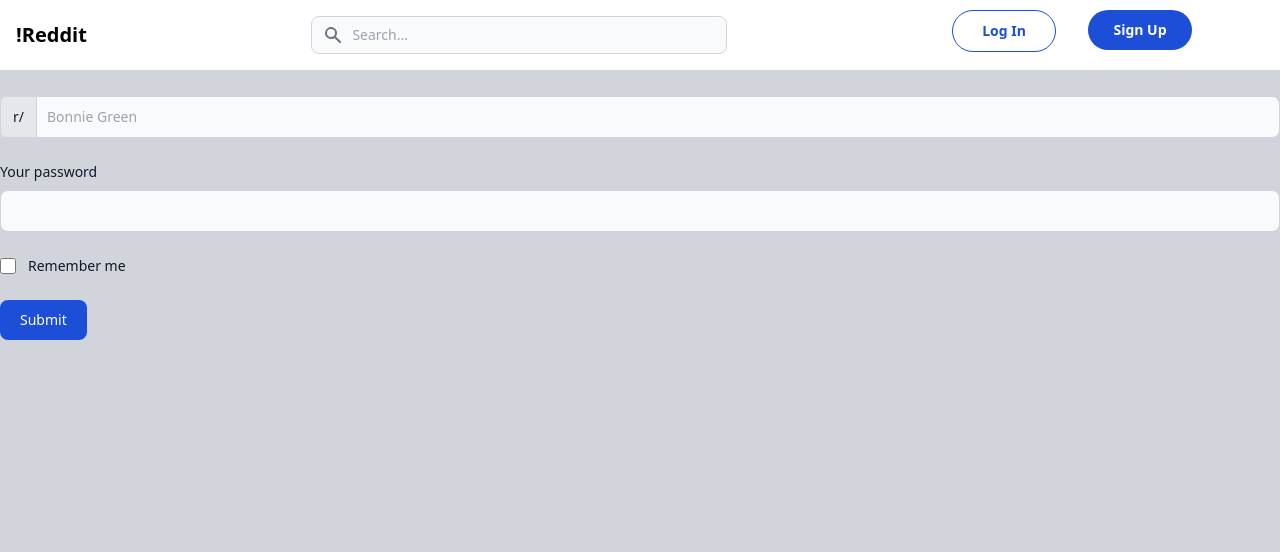
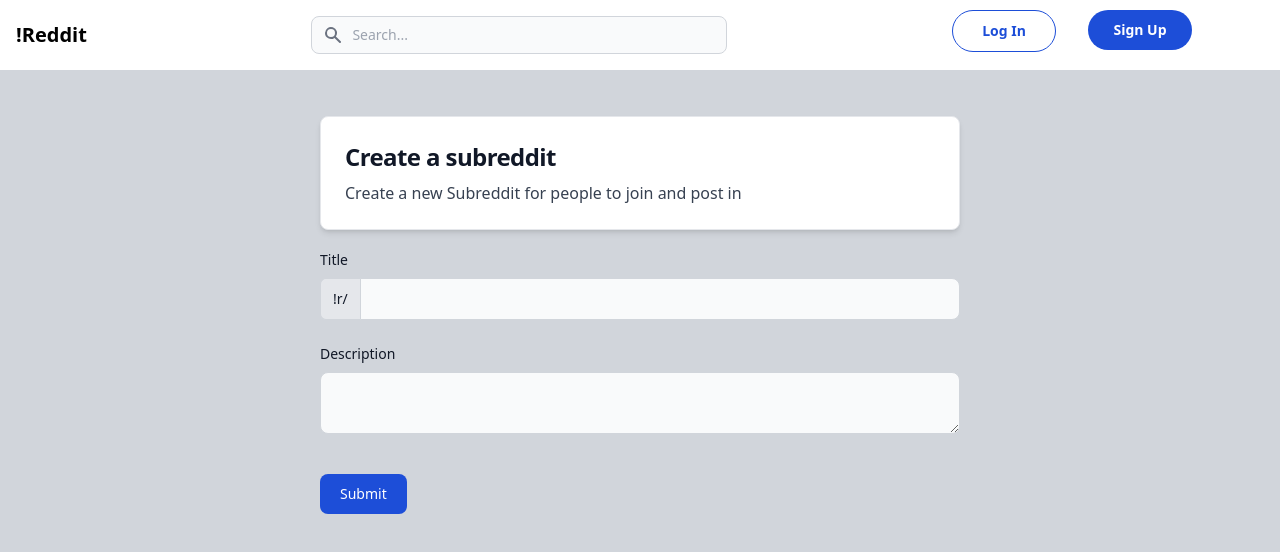
Before and after one commit to Mouaad-HAFID/Simple-Reddit, an Angular app: page /subreddit/add in a window 1280 px wide. Shown: the top 552 px of the page. Built offline with nearby package versions, Linux system fonts and the light colour scheme.

Commit message:
Adding creation components and updated styling

```diff
--- a/src/app/dashboard/components/create-post/create-post.component.html
+++ b/src/app/dashboard/components/create-post/create-post.component.html
@@ -1 +1,84 @@
-<p>create-post works!</p>
+<form
+  [formGroup]="createPostForm"
+  (ngSubmit)="onSubmit()"
+  #form="ngForm"
+  class="w-1/2 m-auto"
+>
+  <div
+    href="#"
+    class="block p-6 my-5 w-full bg-white rounded-lg border border-gray-200 shadow-md hover:bg-gray-100 dark:bg-gray-800 dark:border-gray-700 dark:hover:bg-gray-700"
+  >
+    <h5
+      class="mb-2 text-2xl font-bold tracking-tight text-gray-900 dark:text-white"
+    >
+      Create a new post
+    </h5>
+    <p class="font-normal text-gray-700 dark:text-gray-400">
+      Share your ideas with other members on this Subreddit
+    </p>
+  </div>
+  <div class="mb-6">
+    <label
+      for="title"
+      class="block mb-2 text-sm font-medium text-gray-900 dark:text-gray-300"
+      >Post title</label
+    >
+    <input
+      type="test"
+      id="title"
+      class="bg-gray-50 border border-gray-300 text-gray-900 text-sm rounded-lg focus:ring-blue-500 focus:border-blue-500 block w-full p-2.5 dark:bg-gray-700 dark:border-gray-600 dark:placeholder-gray-400 dark:text-white dark:focus:ring-blue-500 dark:focus:border-blue-500"
+      formControlName="title"
+    />
+    <ng-container *ngIf="showErrors(form.control.controls['title'])">
+      <p class="mt-2 text-sm text-red-600 dark:text-red-500">
+        <span class="font-medium">Oops!</span> This field is required!
+      </p>
+      <p class="mt-2 text-sm text-red-600 dark:text-red-500">
+        <span class="font-medium">Oops!</span> Title is too short! Minimum
+        length is 3 characters!
+      </p>
+    </ng-container>
+  </div>
+  <label
+    for="subreddits"
+    class="block mb-2 text-sm font-medium text-gray-900 dark:text-gray-400"
+    >Select a subreddit</label
+  >
+  <select
+    id="subreddits"
+    class="bg-gray-50 border border-gray-300 text-gray-900 text-sm rounded-lg focus:ring-blue-500 focus:border-blue-500 block w-full p-2.5 dark:bg-gray-700 dark:border-gray-600 dark:placeholder-gray-400 dark:text-white dark:focus:ring-blue-500 dark:focus:border-blue-500"
+    formControlName="subredditId"
+  >
+    <option *ngFor="let subreddit of subreddits" [value]="subreddit.id">
+      {{ subreddit.name }}
+    </option>
+  </select>
+  <ng-container *ngIf="showErrors(form.control.controls['subredditId'])">
+    <p class="mt-2 text-sm text-red-600 dark:text-red-500">
+      <span class="font-medium">Oops!</span> This field is required!
+    </p>
+    <p class="mt-2 text-sm text-red-600 dark:text-red-500">
+      <span class="font-medium">Oops!</span> Title is too short! Minimum length
+      is 3 characters!
+    </p>
+  </ng-container>
+
+  <label
+    for="content"
+    class="block mb-2 text-sm font-medium text-gray-900 dark:text-gray-400"
+    >Your message</label
+  >
+  <textarea
+    id="content"
+    rows="4"
+    class="block p-2.5 w-full text-sm text-gray-900 bg-gray-50 rounded-lg border border-gray-300 focus:ring-blue-500 focus:border-blue-500 dark:bg-gray-700 dark:border-gray-600 dark:placeholder-gray-400 dark:text-white dark:focus:ring-blue-500 dark:focus:border-blue-500"
+    placeholder="Share your thoughts..."
+    formControlName="content"
+  ></textarea>
+  <button
+    type="submit"
+    class="my-4 text-white bg-blue-700 hover:bg-blue-800 focus:ring-4 focus:outline-none focus:ring-blue-300 font-medium rounded-lg text-sm w-full sm:w-auto px-5 py-2.5 text-center dark:bg-blue-600 dark:hover:bg-blue-700 dark:focus:ring-blue-800"
+  >
+    Submit
+  </button>
+</form>
--- a/src/app/dashboard/components/create-subreddit/create-subreddit.component.html
+++ b/src/app/dashboard/components/create-subreddit/create-subreddit.component.html
@@ -1,51 +1,71 @@
-<form>
+<form
+  class="w-1/2 m-auto"
+  [formGroup]="subredditForm"
+  (ngSubmit)="onSubmit()"
+  #form="ngForm"
+>
+  <div
+    href="#"
+    class="block p-6 my-5 w-full bg-white rounded-lg border border-gray-200 shadow-md hover:bg-gray-100 dark:bg-gray-800 dark:border-gray-700 dark:hover:bg-gray-700"
+  >
+    <h5
+      class="mb-2 text-2xl font-bold tracking-tight text-gray-900 dark:text-white"
+    >
+      Create a subreddit
+    </h5>
+    <p class="font-normal text-gray-700 dark:text-gray-400">
+      Create a new Subreddit for people to join and post in
+    </p>
+  </div>
   <div class="mb-6">
+    <label
+      for="title"
+      class="block mb-2 text-sm font-medium text-gray-900 dark:text-gray-300"
+      >Title</label
+    >
     <div class="flex">
       <span
         class="inline-flex items-center px-3 text-sm text-gray-900 bg-gray-200 rounded-l-md border border-r-0 border-gray-300 dark:bg-gray-600 dark:text-gray-400 dark:border-gray-600"
       >
-        r/
+        !r/
       </span>
       <input
+        id="title"
+        formControlName="name"
         type="text"
-        id="website-admin"
-        class="rounded-none rounded-r-lg bg-gray-50 border border-gray-300 text-gray-900 focus:ring-blue-500 focus:border-blue-500 block flex-1 min-w-0 w-full text-sm border-gray-300 p-2.5 dark:bg-gray-700 dark:border-gray-600 dark:placeholder-gray-400 dark:text-white dark:focus:ring-blue-500 dark:focus:border-blue-500"
-        placeholder="Bonnie Green"
+        class="rounded-none rounded-r-lg bg-gray-50 border border-gray-300 text-gray-900 focus:ring-blue-500 focus:border-blue-500 block flex-1 min-w-0 w-full text-sm p-2.5 dark:bg-gray-700 dark:border-gray-600 dark:placeholder-gray-400 dark:text-white dark:focus:ring-blue-500 dark:focus:border-blue-500"
       />
     </div>
+    <ng-container *ngIf="showErrors(form.control.controls['name'])">
+      <p class="mt-2 text-sm text-red-600 dark:text-red-500">
+        <span class="font-medium">Oops!</span> This field is required!
+      </p>
+      <p class="mt-2 text-sm text-red-600 dark:text-red-500">
+        <span class="font-medium">Oops!</span> Title is too short! Minimum
+        length is 3 characters!
+      </p>
+    </ng-container>
   </div>
   <div class="mb-6">
     <label
       for="password"
       class="block mb-2 text-sm font-medium text-gray-900 dark:text-gray-300"
-      >Your password</label
+      >Description</label
     >
-    <input
-      type="password"
-      id="password"
+    <textarea
+      formControlName="description"
+      type="text"
       class="bg-gray-50 border border-gray-300 text-gray-900 text-sm rounded-lg focus:ring-blue-500 focus:border-blue-500 block w-full p-2.5 dark:bg-gray-700 dark:border-gray-600 dark:placeholder-gray-400 dark:text-white dark:focus:ring-blue-500 dark:focus:border-blue-500"
-      required=""
-    />
-  </div>
-  <div class="flex items-start mb-6">
-    <div class="flex items-center h-5">
-      <input
-        id="remember"
-        aria-describedby="remember"
-        type="checkbox"
-        class="w-4 h-4 bg-gray-50 rounded border border-gray-300 focus:ring-3 focus:ring-blue-300 dark:bg-gray-700 dark:border-gray-600 dark:focus:ring-blue-600 dark:ring-offset-gray-800"
-        required=""
-      />
-    </div>
-    <div class="ml-3 text-sm">
-      <label for="remember" class="font-medium text-gray-900 dark:text-gray-300"
-        >Remember me</label
-      >
-    </div>
+    ></textarea>
+    <ng-container *ngIf="showErrors(form.control.controls['description'])">
+      <p class="mt-2 text-sm text-red-600 dark:text-red-500">
+        <span class="font-medium">Oops!</span> This field is required!
+      </p>
+    </ng-container>
   </div>
   <button
     type="submit"
-    class="text-white bg-blue-700 hover:bg-blue-800 focus:ring-4 focus:outline-none focus:ring-blue-300 font-medium rounded-lg text-sm w-full sm:w-auto px-5 py-2.5 text-center dark:bg-blue-600 dark:hover:bg-blue-700 dark:focus:ring-blue-800"
+    class="my-4 text-white bg-blue-700 hover:bg-blue-800 focus:ring-4 focus:outline-none focus:ring-blue-300 font-medium rounded-lg text-sm w-full sm:w-auto px-5 py-2.5 text-center dark:bg-blue-600 dark:hover:bg-blue-700 dark:focus:ring-blue-800"
   >
     Submit
   </button>
--- a/src/app/dashboard/components/create-subreddit/create-subreddit.component.ts
+++ b/src/app/dashboard/components/create-subreddit/create-subreddit.component.ts
@@ -1,15 +1,38 @@
-import { Component, OnInit } from '@angular/core';
+import { Component, OnDestroy, OnInit } from '@angular/core';
+import { FormControl, FormGroup, Validators } from '@angular/forms';
+import { Subscription } from 'rxjs';
+import { Subreddit } from 'src/app/Models/subreddit.model';
+import { SubredditsService } from 'src/app/services/subreddits.service';
 
 @Component({
   selector: 'app-create-subreddit',
   templateUrl: './create-subreddit.component.html',
-  styleUrls: ['./create-subreddit.component.css']
+  styleUrls: ['./create-subreddit.component.css'],
 })
-export class CreateSubredditComponent implements OnInit {
+export class CreateSubredditComponent implements OnInit, OnDestroy {
+  subscription?: Subscription;
+  subredditForm: FormGroup = new FormGroup({
+    name: new FormControl('', [Validators.required, Validators.minLength(3)]),
+    description: new FormControl('', [Validators.required]),
+  });
 
-  constructor() { }
-
-  ngOnInit(): void {
+  constructor(private subredditsService: SubredditsService) {}
+  ngOnDestroy(): void {
+    this.subscription?.unsubscribe();
   }
-
+  showErrors(control: any) {
+    const { dirty, touched, errors } = control;
+    return dirty && touched && errors;
+  }
+  ngOnInit(): void {}
+  onSubmit() {
+    let subredditToAdd: Subreddit = {
+      name: this.subredditForm.value.name,
+      description: this.subredditForm.value.description,
+    };
+    console.log(subredditToAdd);
+    this.subscription = this.subredditsService
+      .createSubreddit(subredditToAdd)
+      .subscribe({ complete: () => this.subredditForm.reset() });
+  }
 }
--- a/src/app/dashboard/components/dashboard-tile/dashboard-tile.component.html
+++ b/src/app/dashboard/components/dashboard-tile/dashboard-tile.component.html
@@ -17,13 +17,13 @@
     </p>
     <div class="flex flex-col w-2/3 m-auto">
       <a
-        href="#"
+        routerLink="subreddit/add"
         class="inline-flex items-center m-1 py-2 px-3 text-sm font-medium text-center text-white bg-blue-700 rounded-lg hover:bg-blue-800 focus:ring-4 focus:outline-none focus:ring-blue-300 dark:bg-blue-600 dark:hover:bg-blue-700 dark:focus:ring-blue-800"
       >
-        Add a subreddit
+        Create a subreddit
       </a>
       <a
-        href="#"
+        routerLink="post/add"
         class="inline-flex items-center m-1 py-2 px-3 text-sm font-medium text-center text-white bg-blue-700 rounded-lg hover:bg-blue-800 focus:ring-4 focus:outline-none focus:ring-blue-300 dark:bg-blue-600 dark:hover:bg-blue-700 dark:focus:ring-blue-800"
       >
         Create a new post
--- a/src/app/dashboard/components/home/home.component.html
+++ b/src/app/dashboard/components/home/home.component.html
@@ -1,15 +1,6 @@
-<app-navbar></app-navbar>
-<div
-  class="container pt-24 bg-gray-300 dark:bg-zinc-900"
-  style="min-height: 100vh"
->
-  <div class="grid grid-cols-3 w-2/3 m-auto gap-4">
-    <div class="flex w-4/5 flex-col col-span-2 m-auto">
-      <app-post-container
-        *ngFor="let post of posts"
-        [post]="post"
-      ></app-post-container>
-    </div>
-    <app-dashboard-tile></app-dashboard-tile>
+<div class="grid grid-cols-3 w-2/3 m-auto gap-4">
+  <div class="flex w-4/5 flex-col col-span-2 mx-auto">
+    <app-post *ngFor="let post of posts" [post]="post"></app-post>
   </div>
+  <app-dashboard-tile></app-dashboard-tile>
 </div>
--- a/src/app/dashboard/components/post/post.component.html
+++ b/src/app/dashboard/components/post/post.component.html
@@ -8,9 +8,11 @@
       {{ post?.title }}
     </h5>
   </a>
-  <p class="mb-3 font-normal text-gray-700 dark:text-gray-400">
+  <hr class="bg-gray-200 dark:bg-gray-700" />
+  <p class="mb-3 p-5 font-normal text-gray-700 dark:text-gray-400">
     {{ post?.content }}
   </p>
+  <hr class="my-2 bg-gray-200 dark:bg-gray-700" />
   <a
     href="#"
     class="inline-flex items-center py-2 px-3 text-sm font-medium text-center text-white bg-blue-700 rounded-lg hover:bg-blue-800 focus:ring-4 focus:outline-none focus:ring-blue-300 dark:bg-blue-600 dark:hover:bg-blue-700 dark:focus:ring-blue-800"
```
Also changed, not shown: src/app/dashboard/components/create-post/create-post.component.ts (+47 -6 lines).
